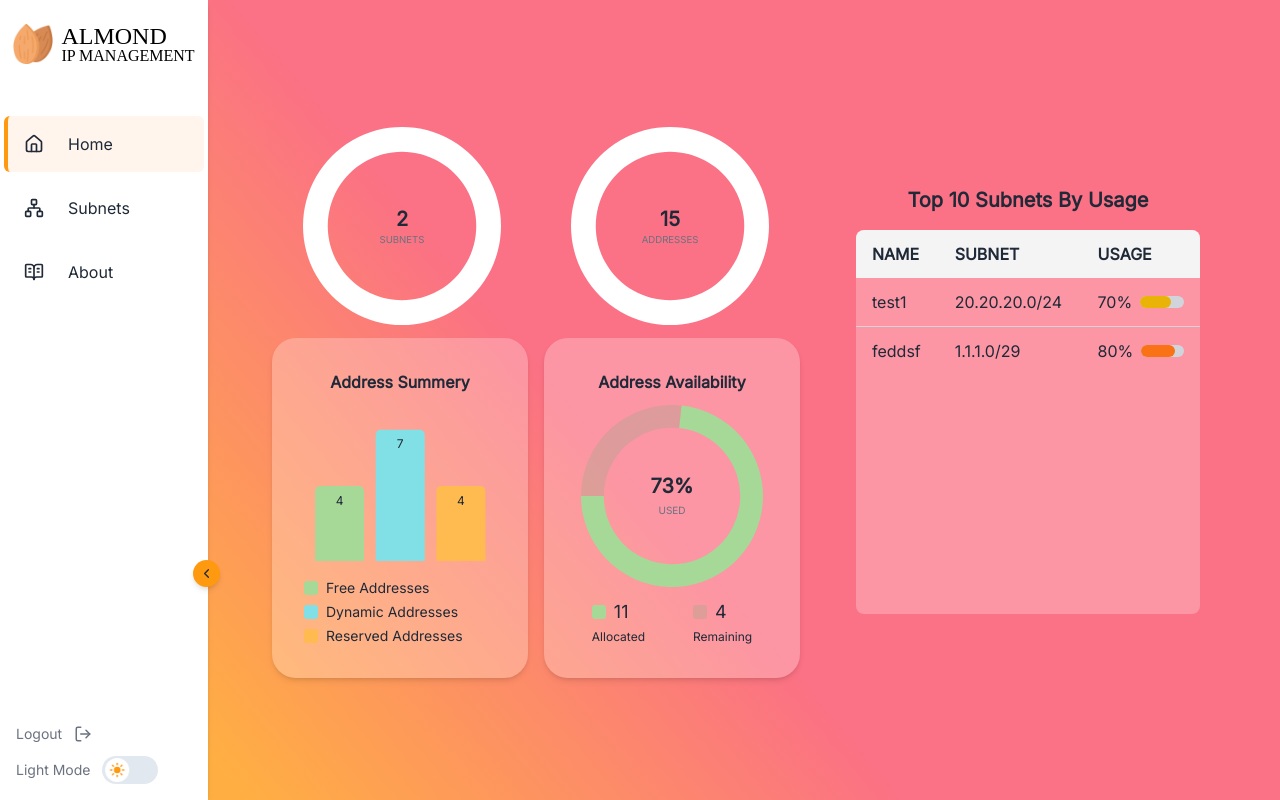
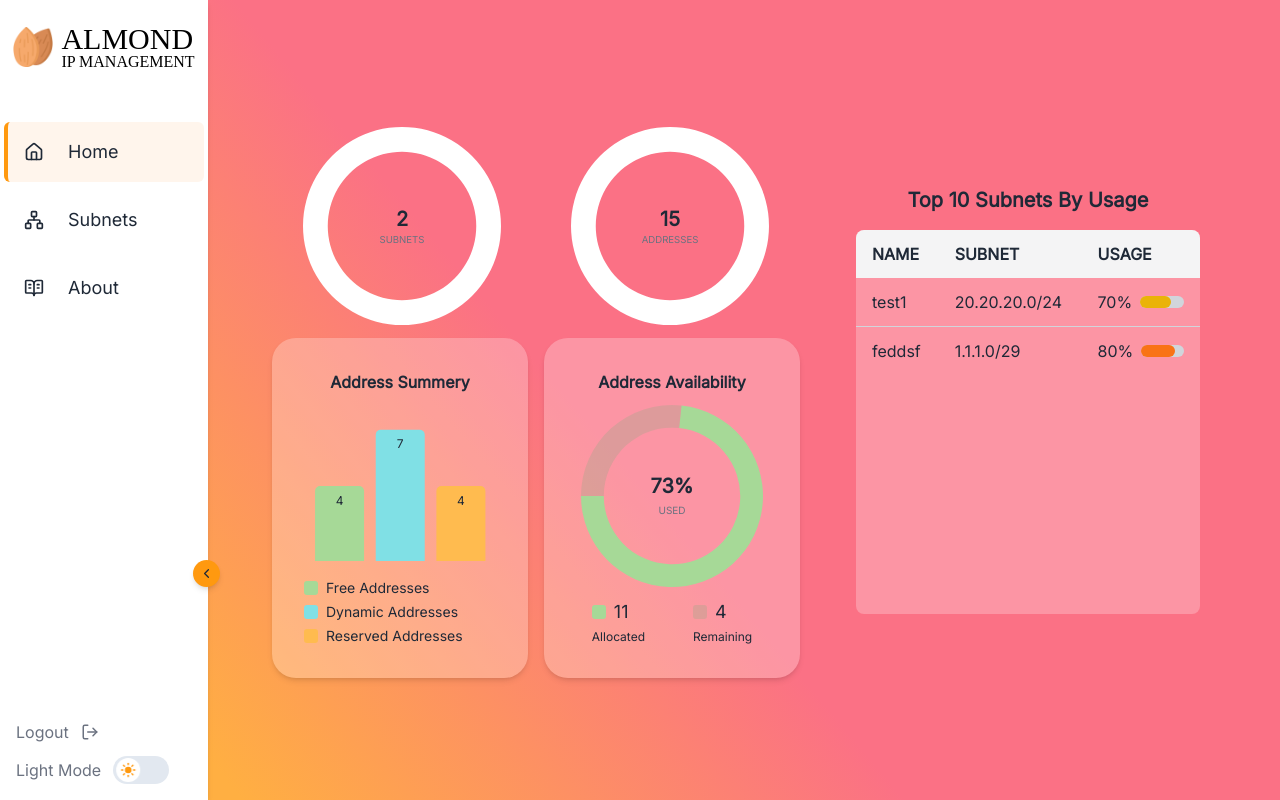
Before and after one commit to random551923/almond-ipam, a React (Vite) app: page /home in a window 1280 px wide. Built offline with nearby package versions, Linux system fonts and the light colour scheme; a web font is replaced by a local one.

Commit message:
fix: fix sizing

```diff
--- a/src/components/Logo.tsx
+++ b/src/components/Logo.tsx
@@ -7,7 +7,7 @@ export default function Logo({ expanded }: { expanded?: boolean; }) {
             <LogoIcon  className={'size-10'} />
             <div className={cn("flex flex-col font-logo transition-all duration-500 ease-in-out overflow-hidden",
                 expanded ? " w-auto opacity-100 ml-2 " : "max-w-0 opacity-0 ml-0")} >
-                <span className="text-2xl leading-none">ALMOND</span>
+                <span className="text-3xl leading-none">ALMOND</span>
                 <span className="text-md leading-none ">IP MANAGEMENT</span>
             </div>
         </div>
--- a/src/features/Sidebar/LogoutButton.tsx
+++ b/src/features/Sidebar/LogoutButton.tsx
@@ -8,7 +8,7 @@ const LogoutButton = () => {
     return (
         <Link to="/" className="p-1 flex rounded-md items-center justify-center text-sid-bar-secondary-text hover:bg-sid-bar-haver-bg">
 
-            <span className={cn("overflow-hidden transition-all duration-500 whitespace-nowrap text-sm",
+            <span className={cn("overflow-hidden  whitespace-nowrap ",
                     expanded ? "w-auto opacity-100 mr-3" : "w-0 opacity-0 ml-0")}>
                 Logout
             </span>
--- a/src/features/Sidebar/SidebarItem.tsx
+++ b/src/features/Sidebar/SidebarItem.tsx
@@ -18,7 +18,7 @@ const SidebarItem = ({ icon, text, link }: SidebarItemProps) => {
       {({ isActive }) => (
         <li
           className={cn(
-            "group relative flex items-center border-transparent p-4 my-2 text-md cursor-pointer rounded-md transition-all duration-500 text-sid-bar-primary-text hover:bg-sid-bar-haver-bg justify-start",
+            "group relative flex items-center border-transparent p-4 my-2 text-lg cursor-pointer rounded-md transition-all duration-500 text-sid-bar-primary-text hover:bg-sid-bar-haver-bg justify-start",
             {
               "bg-sid-bar-active-bg ": isActive,
               "border-primary ": isActive && expanded,
--- a/src/features/Sidebar/ThemeSwitch.tsx
+++ b/src/features/Sidebar/ThemeSwitch.tsx
@@ -10,7 +10,7 @@ const ThemeSwitch = () => {
 
     return (
         <div className="px-1 flex items-center justify-center">
-            <span className={cn(" text-sid-bar-secondary-text overflow-hidden transition-all duration-500 whitespace-nowrap text-sm",
+            <span className={cn(" text-sid-bar-secondary-text overflow-hidden whitespace-nowrap",
                 expanded ? "w-auto opacity-100 mr-3" : "w-0 opacity-0 mr-0")}>
                 {theme === "dark" ? "Dark" : "Light"} Mode
             </span>
--- a/src/features/Sidebar/index.tsx
+++ b/src/features/Sidebar/index.tsx
@@ -22,7 +22,7 @@ const Sidebar = ({ children }: { children: React.ReactNode }) => {
                 <ul>{children}</ul>
             </nav>
 
-            <div className={cn("py-4 gap-2 flex flex-col", expanded ? "items-start px-3" : "items-center")}>
+            <div className={cn("py-4 gap-2 flex flex-col text-md", expanded ? "items-start px-3" : "items-center")}>
                 <LogoutButton />
                 <ThemeSwitch />
             </div>
--- a/src/styles/index.css
+++ b/src/styles/index.css
@@ -11,12 +11,6 @@
 @layer base {
 
     :root {
-        font-size: 18px;
-
-
-        @media (max-width: 1400px) {
-            font-size: 16px;
-        }
 
         /* Color configuration */
         --color-primary-50: #FEDEBE;
```
